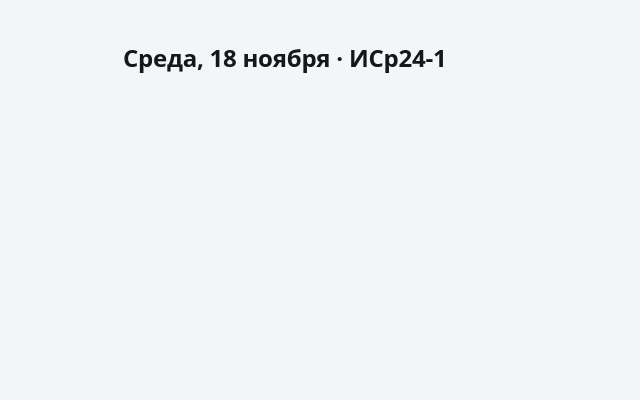
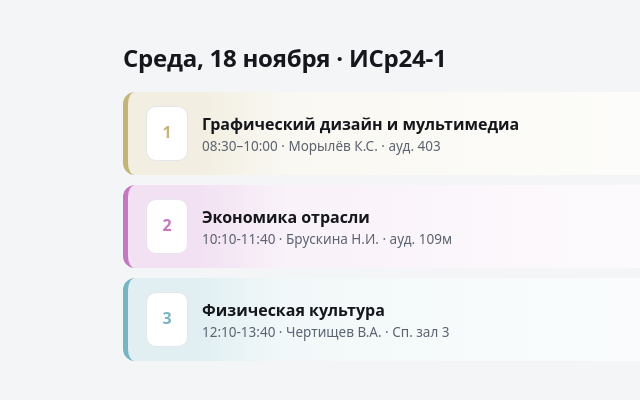
Before and after one commit to anbier-gazer/kitis-isr, a PHP site: page /steps/step-02-css/index.html in a window 1280 px wide. Shown: the top 400 px of the page, without its empty margins (157-797 px from the left). Run offline with PHP 8.4, Linux system fonts and the light colour scheme.

Commit message:
Add files via upload

```diff
--- a/steps/step-02-css/index.html
+++ b/steps/step-02-css/index.html
@@ -11,6 +11,27 @@
 <h1>Среда, 18 ноября · ИСр24-1</h1>
 
 <div class="lessons">
+  <div class="lesson-card" style="--subject-color:#c4b478; --subject-grad-begin:#f2eee1; --subject-grad-end:#f9f8f2">
+    <span class="lesson-num">1</span>
+    <div class="lesson-body">
+      <div class="lesson-subject">Графический дизайн и мультимедиа</div>
+      <div class="lesson-meta">08:30–10:00 · Морылёв К.С. · ауд. 403</div>
+    </div>
+  </div>
+  <div class="lesson-card" style="--subject-color:#c478c2; --subject-grad-begin:#f2e1f2; --subject-grad-end:#f9f2f9">
+    <span class="lesson-num">2</span>
+    <div class="lesson-body">
+      <div class="lesson-subject">Экономика отрасли</div>
+      <div class="lesson-meta">10:10-11:40 · Брускина Н.И. · ауд. 109м</div>
+    </div>
+  </div>
+  <div class="lesson-card" style="--subject-color:#78b5c4; --subject-grad-begin:#e1eff2; --subject-grad-end:#f2f8f9">
+    <span class="lesson-num">3</span>
+    <div class="lesson-body">
+      <div class="lesson-subject">Физическая культура</div>
+      <div class="lesson-meta">12:10-13:40 · Чертищев В.А. · Сп. зал 3</div>
+    </div>
+  </div>
   <!-- TODO: три карточки по образцу (данные — README шага 1):
 
   <div class="lesson-card" style="--subject-color:#c4b478">
--- a/steps/step-02-css/style.css
+++ b/steps/step-02-css/style.css
@@ -7,10 +7,16 @@ h1 { font-size: 24px; letter-spacing: -0.01em; }
 .lessons {
   display: flex;
   flex-direction: column;
+  gap: 10px;
   /* TODO: gap, чтобы карточки не слипались (≥10px) */
 }
 
 .lesson-card {
+  display: flex; align-items: center; gap: 14px;
+  border-left: 5px solid var(--subject-color);
+  border-radius: 12px; padding: 14px 18px;
+  /*background: linear-gradient(90deg, #f2eee1 0%, #f9f8f2 45%, #FFFFFF 100%);*/
+  background: linear-gradient(90deg, var(--subject-grad-begin) 10%, var(--subject-grad-end) 22%, #FFFFFF 100%);
   /* TODO по README:
      - display: flex; align-items: center; gap: 14px;
      - border-left: 5px solid var(--subject-color);
@@ -19,7 +25,18 @@ h1 { font-size: 24px; letter-spacing: -0.01em; }
        (оттенки — готовые значения из таблицы README) */
 }
 
+
+
 .lesson-num {
+  width: 40px; height: 40px;
+  background-color: #FFFFFF;
+  border-radius: 10px;
+  border: 1px solid #E3E6EB;
+  color: var(--subject-color);
+  font-weight: 700;
+  text-align: center;
+  padding-top: 13px;
+
   /* TODO: 40×40, border-radius 10px, белый фон, border 1px solid #E3E6EB,
      color: var(--subject-color); font-weight: 700; центрирование через flex */
 }
```
Also changed, not shown: steps/step-02-css/SUBMISSION.md (added, +29 -0 lines).
